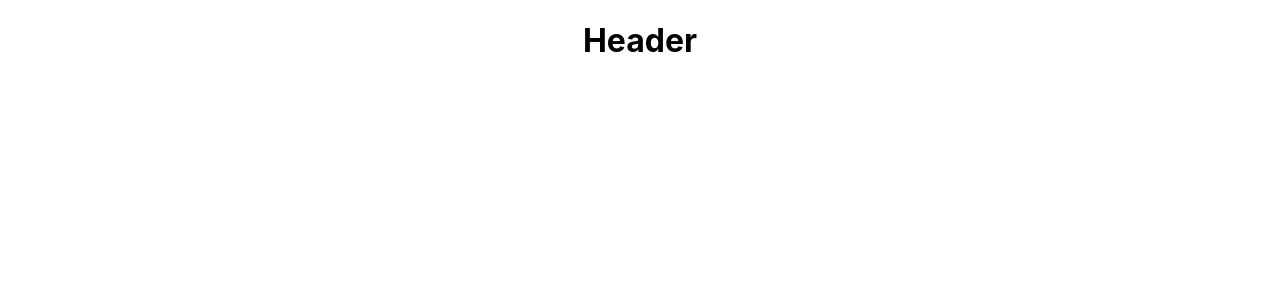
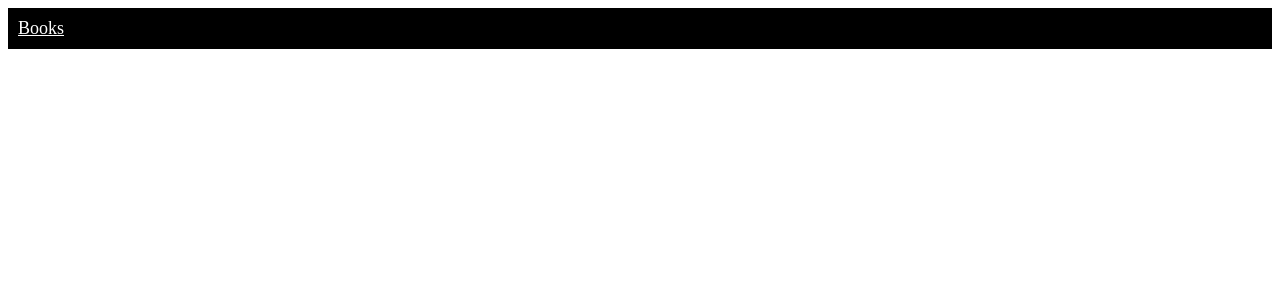
Before and after one commit to vfuertez/book-website, a React (Create React App) app: page /update/1 in a window 1280 px wide. Shown: the top 300 px of the page. Built offline with nearby package versions, Linux system fonts and the light colour scheme.

Commit message:
Header updated, scss added

```diff
--- a/src/components/Header.js
+++ b/src/components/Header.js
@@ -1,5 +1,13 @@
+import { Link } from "react-router-dom"
+
 function Header(props) {
-    return <h1>Header</h1>
+    return (
+        <nav className="nav">
+      <Link to="/">
+        <div> Books</div>
+      </Link>
+    </nav>
+    )
   }
 
   export default Header
--- a/src/index.js
+++ b/src/index.js
@@ -1,6 +1,6 @@
 import React from 'react';
 import ReactDOM from 'react-dom/client';
-import './index.css';
+import "./styles.scss"
 import { RouterProvider } from "react-router-dom"
 import router from "./router"
 import reportWebVitals from './reportWebVitals';
--- /dev/null
+++ b/src/styles.scss
@@ -0,0 +1,30 @@
+$maincolor: black;
+$contrastcolor: white;
+
+@mixin white-text-black-bg {
+  color: $contrastcolor;
+  background-color: $maincolor;
+}
+
+@mixin black-test-white-bg {
+  color: $maincolor;
+  background-color: $contrastcolor;
+}
+
+// --------------------------
+// Header
+// --------------------------
+
+nav {
+  @include white-text-black-bg;
+  display: flex;
+  justify-content: flex-start;
+
+  a {
+    @include white-text-black-bg;
+    div {
+      margin: 10px;
+      font-size: large;
+    }
+  }
+}
```
